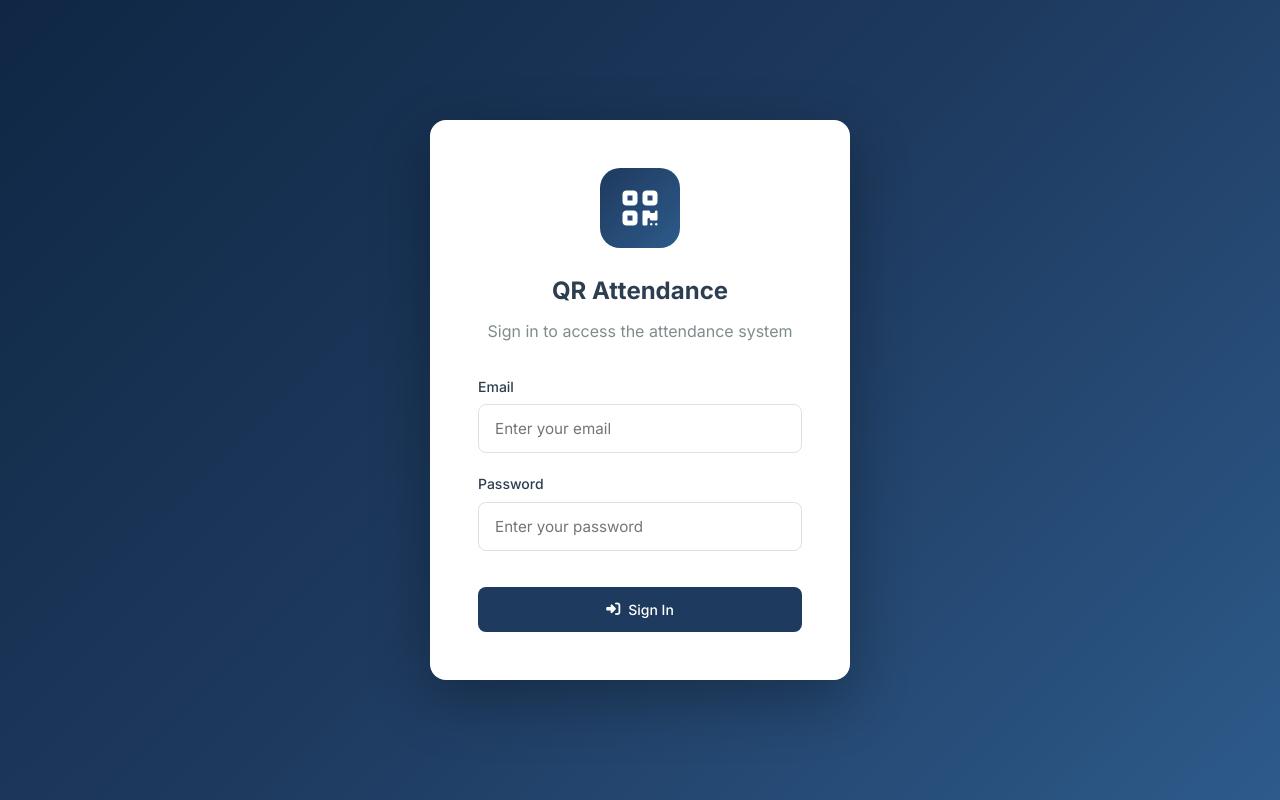
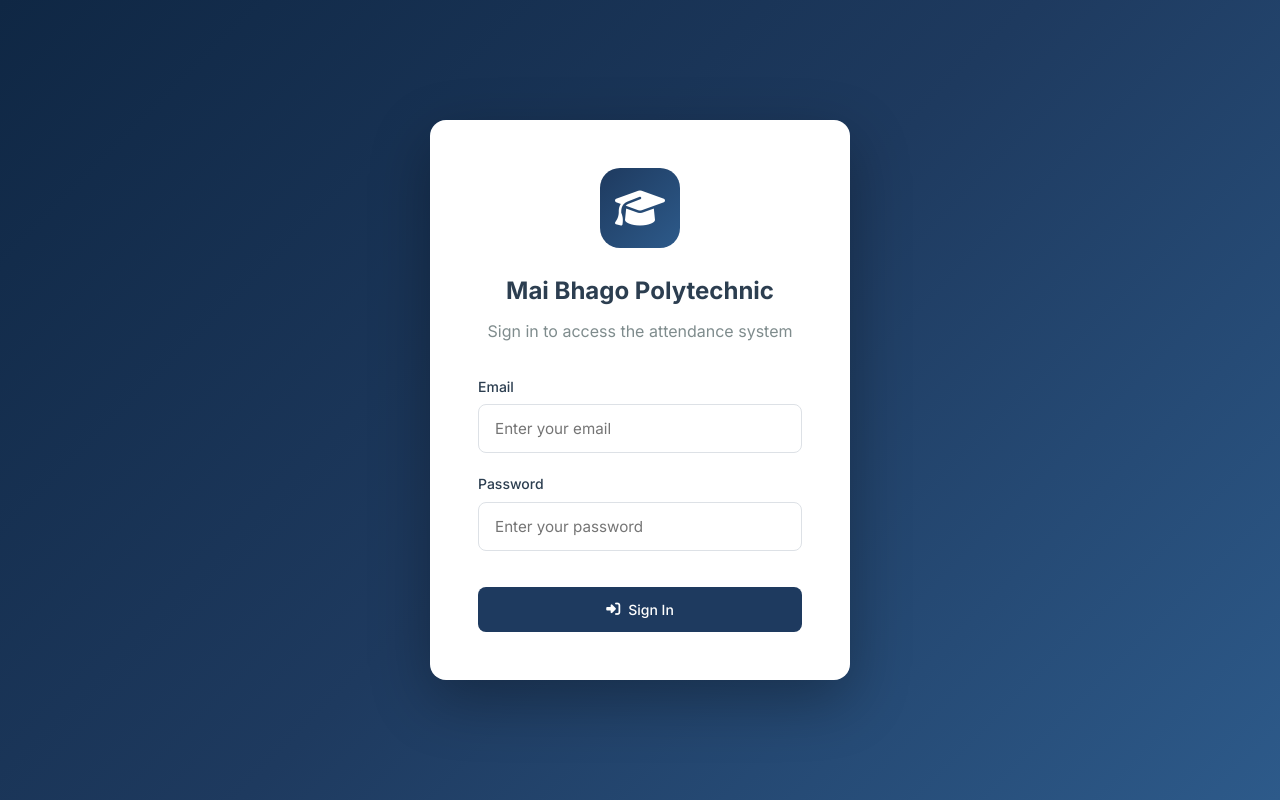
Before and after one commit to mansimratpannu/another-try, a website: page index.html in a window 1280 px wide. Drawn offline with nearby package versions, Linux system fonts and the light colour scheme.

Commit message:
Personalisation
Co-authored-by: Copilot <copilot@github.com>

```diff
--- a/index.html
+++ b/index.html
@@ -3,7 +3,7 @@
 <head>
     <meta charset="UTF-8">
     <meta name="viewport" content="width=device-width, initial-scale=1.0">
-    <title>QR Attendance System</title>
+    <title>Mai Bhago Polytechnic - Attendance System</title>
     <link href="https://fonts.googleapis.com/css2?family=Inter:wght@300;400;500;600;700&display=swap" rel="stylesheet">
     <link rel="stylesheet" href="https://cdnjs.cloudflare.com/ajax/libs/font-awesome/6.4.0/css/all.min.css">
     <style>
@@ -763,9 +763,9 @@
     <div class="login-container" id="login-page">
         <div class="login-box">
             <div class="login-logo">
-                <i class="fas fa-qrcode"></i>
+                <i class="fas fa-graduation-cap"></i>
             </div>
-            <h1>QR Attendance</h1>
+            <h1>Mai Bhago Polytechnic</h1>
             <p>Sign in to access the attendance system</p>
 
             <form class="login-form" id="login-form">
@@ -793,11 +793,11 @@
             <div class="header-content">
                 <div class="logo">
                     <div class="logo-icon">
-                        <i class="fas fa-qrcode"></i>
+                        <i class="fas fa-graduation-cap"></i>
                     </div>
                     <div>
-                        <h1>QR Attendance</h1>
-                        <span id="header-role">Management System</span>
+                        <h1>Mai Bhago Polytechnic</h1>
+                        <span id="header-role">Attendance System</span>
                     </div>
                 </div>
                 <div class="header-actions">
--- a/server.js
+++ b/server.js
@@ -353,5 +353,5 @@ app.get('/api/me', (req, res) => {
 // Start server
 app.listen(PORT, () => {
     console.log(`Server running on http://localhost:${PORT}`);
-    console.log(`QR Attendance System is ready!`);
+    console.log(`Mai Bhago Polytechnic - Attendance System is ready!`);
 });
```
Also changed, not shown: public/index.html (+6 -6 lines), README.md.
